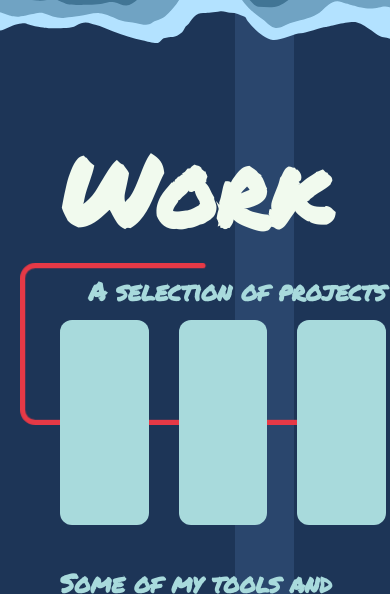
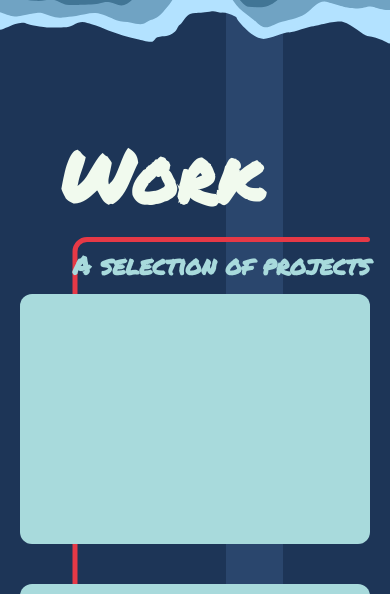
Before and after one commit to NickCalderone/developer-portfolio, a Nuxt app: page / in a window 390 px wide. Shown: the part 833-1427 px from the top of the page. Built offline with nearby package versions, Linux system fonts and the light colour scheme.

Commit message:
dropped h2 font size on tablet and mobile

```diff
--- a/assets/css/style.css
+++ b/assets/css/style.css
@@ -102,3 +102,13 @@ p {
 		font-size: 1.15rem;
 	}
 }
+
+@media only screen and (max-width: 500px){
+	h2 {
+		font-size: 4.5rem;
+	}
+
+	p {
+		font-size: 1.15rem;
+	}
+}
--- a/components/Work.vue
+++ b/components/Work.vue
@@ -1,23 +1,78 @@
 <script>
 export default {
+	data() {
+		return {
+			parent: undefined,
+			canvas: undefined,
+			ctx: undefined,
+			lineWidth: undefined,
+			radius: undefined,
+			color: undefined,
+			lineCap: "round"
+		}
+	},
 	mounted() {
-		let canvas = document.querySelector("#work-canvas");
-		let context = canvas.getContext("2d");
+		this.parent = document.querySelector(".work-canvas-wrapper");
+		this.canvas = document.querySelector("#work-canvas");
+		this.ctx = this.canvas.getContext("2d");
+		this.ctx.lineCap = "round";
+		this.color = getComputedStyle(document.documentElement).getPropertyValue("--color-secondary");
+		this.breakpoint = getComputedStyle(document.documentElement).getPropertyValue("--breakpoint");
 
-		// make canvas the same size as container
-		var rect = canvas.parentNode.getBoundingClientRect();
-		canvas.width = rect.width;
-		canvas.height = rect.height;
+		let rect = this.parent.getBoundingClientRect();
+		let w = rect.width;
+		let h = rect.height;
 
-		let width = rect.width;
-		let height = rect.height;
 
-		let offset = 2.5;
-		let radius = 12;
+		this.draw(w, h);
 
-		context.lineWidth = 5;
-		context.lineCap = "round";
+		const observer = new ResizeObserver(entries => {
 
+			let w = entries[0].contentRect.width;
+			let h = entries[0].contentRect.height;
+
+			this.draw(w, h);
+		});
+
+		observer.observe(this.parent);
+	},
+	methods: {
+		draw(w, h) {
+			if (window.matchMedia("(max-width:" + this.breakpoint + ")").matches) {
+				this.drawMobile(w, h);
+			} else {
+				this.drawDesktop(w, h);
+			}
+		},
+		getContext(w, h, lineWidth, radius) {
+
+			// setup canvas context
+			this.canvas.width = w;
+			this.canvas.height = h;
+			this.lineWidth = lineWidth;
+			this.radius = radius;
+
+			// setup stroke properties
+			this.ctx.lineWidth = this.lineWidth;
+			this.ctx.strokeStyle = this.color;
+			this.ctx.lineCap = this.lineCap;
+
+			return this.ctx;
+
+		},
+		drawDesktop(w, h) {
+
+			// set up and get canvas context
+			let context = this.getContext(w, h, 5, 12);
+
+			// get drawing variables
+			let width = this.canvas.width;
+			let height = this.canvas.height;
+
+			let offset = this.lineWidth / 2;
+			let radius = this.radius;
+
+			// draw directions
 			context.beginPath();
 			context.moveTo(width / 2, offset);
 			context.lineTo(radius + offset, offset);
@@ -26,10 +81,36 @@ export default {
 			context.arcTo(offset, height - offset, radius + offset, height - offset, radius);
 			context.lineTo(Math.round(width * .84), height - offset);
 
-		let secondaryColor = getComputedStyle(document.documentElement).getPropertyValue("--color-secondary");
-		context.strokeStyle = secondaryColor;
+			// draw
+			context.stroke();
+
+		},
+		drawMobile(w, h) {
+			// set up and get canvas context
+			let context = this.getContext(w, h, 5, 12);
+
+			// get drawing variables
+			let width = this.canvas.width;
+			let height = this.canvas.height;
+
+			let offset = this.lineWidth / 2;
+			let radius = this.radius;
+
+			let spacingVariable = getComputedStyle(document.documentElement).getPropertyValue("--spacing")
+
+			// remove units and change to a number
+			let spacing = Number(spacingVariable.slice(0, -2));
+
+			// draw directions
+			context.beginPath();
+			context.moveTo(width - offset, offset);
+			context.lineTo(width * .15 + radius + offset, offset);
+			context.arcTo(width * .15 + offset, offset, width * .15 + offset, offset + radius, radius);
+			context.lineTo(width * .15 + offset, height - offset - 20);
 
 			context.stroke();
+
+		}
 	}
 }
 
@@ -125,4 +206,46 @@ export default {
 	grid-row: 5;
 	grid-column: 1 / 7;
 }
+
+@media only screen and (max-width: 700px){
+
+	.work-header-wrapper h2 {
+		text-align: center;
+	}
+
+	.work-wrapper {
+		grid-template-rows: auto 250px 40px 250px 40px 250px auto;
+		grid-template-columns: 1fr;
+	}
+
+	.work-canvas-wrapper {
+		grid-column: 1;
+		grid-row: 1 / 7;
+	}
+
+	.work-subheader {
+		grid-column: 1;
+		grid-row: 1;
+	}
+
+	.example-1 {
+		grid-column: 1;
+		grid-row: 2;
+	}
+
+	.example-2 {
+		grid-column: 1;
+		grid-row: 4;
+	}
+
+	.example-3 {
+		grid-column: 1;
+		grid-row: 6;
+	}
+
+	.work-tools {
+		grid-column: 1;
+		grid-row: 7;
+	}
+}
 </style>
```
Lines whose indentation alone changed are shown as unchanged.
